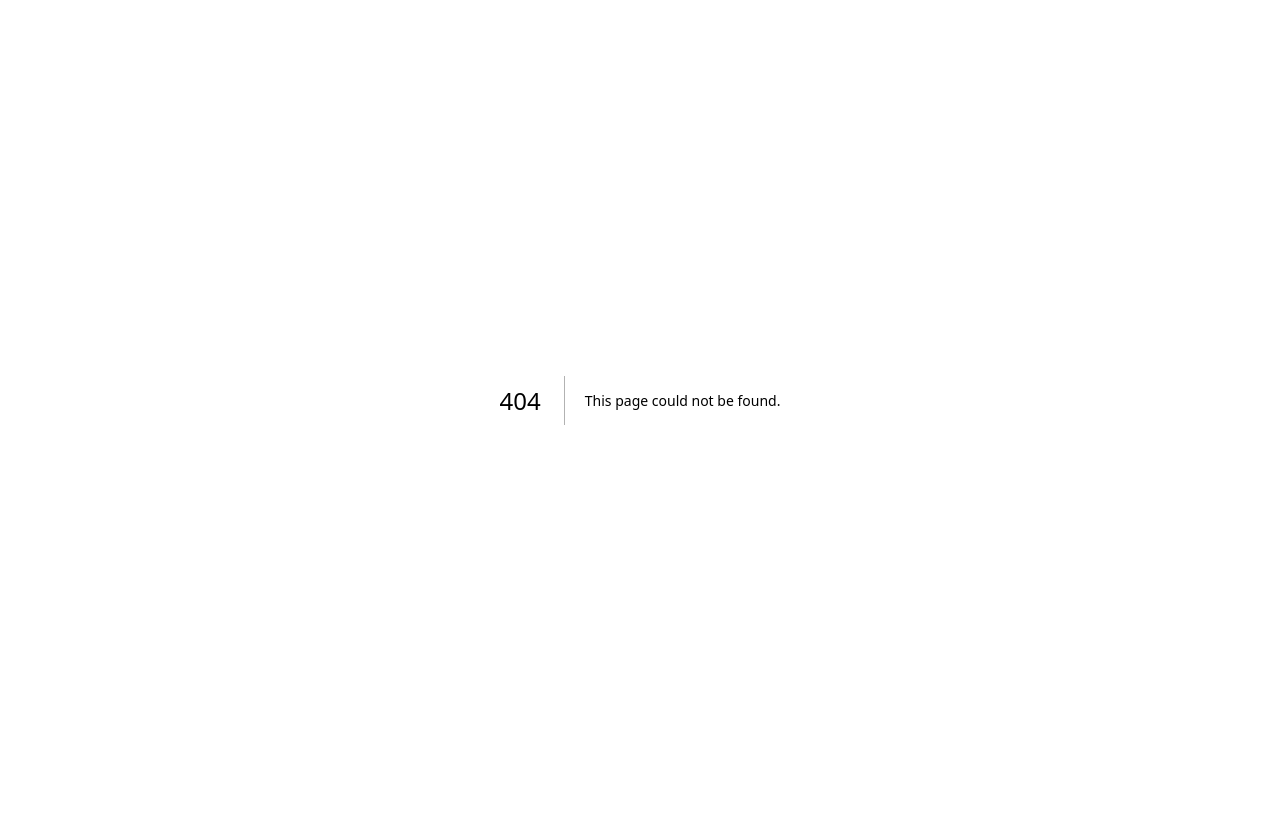
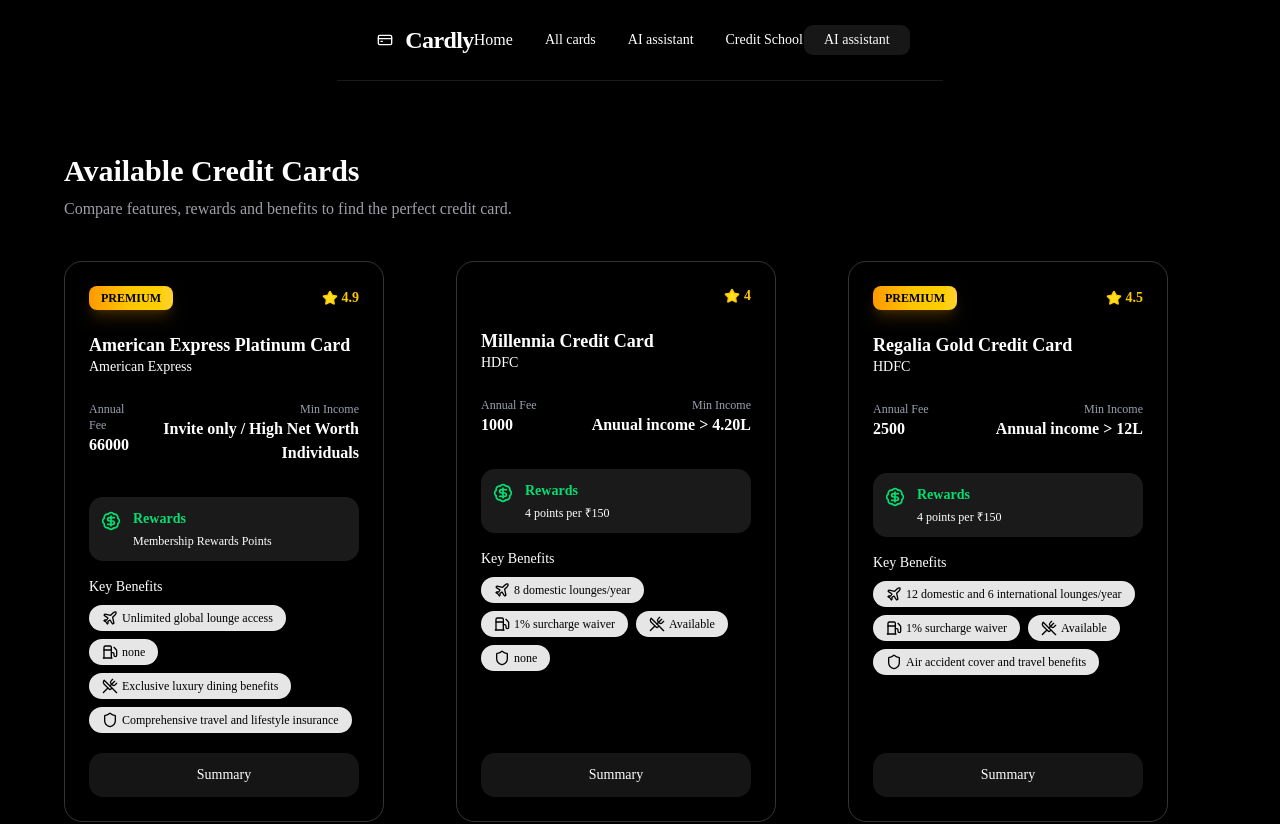
Before and after one commit to zisshhh/credit-wise, a Next.js app: page /cards in a window 1280 px wide. Before the commit this address had no page. Shown: the top 824 px of the page. Before the commit the page ends 800 px from the top, so only its background shows below. Built offline with nearby package versions, Linux system fonts and the light colour scheme.

Commit message:
feat: added all card page

```diff
--- /dev/null
+++ b/src/app/cards/page.tsx
@@ -0,0 +1,13 @@
+import { Navbaar } from '@/components/Navbar';
+import { AvailableCard } from '@/components/AvailableCard';
+
+export default function CardsPage() {
+  return (
+    <main className='min-h-screen bg-black text-white flex flex-col'>
+      <Navbaar />
+      <div className="pt-8">
+        <AvailableCard />
+      </div>
+    </main>
+  );
+}
```
